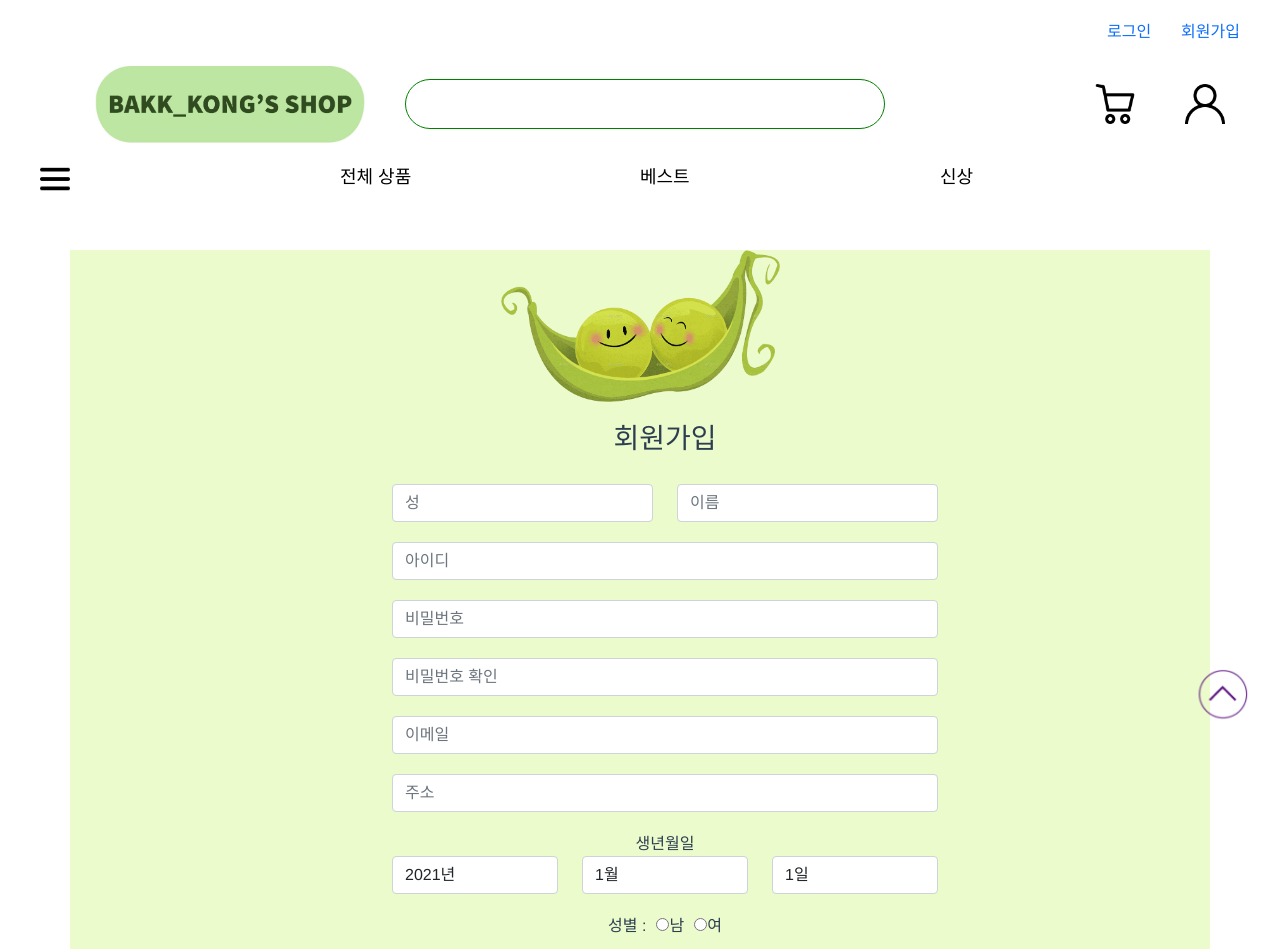
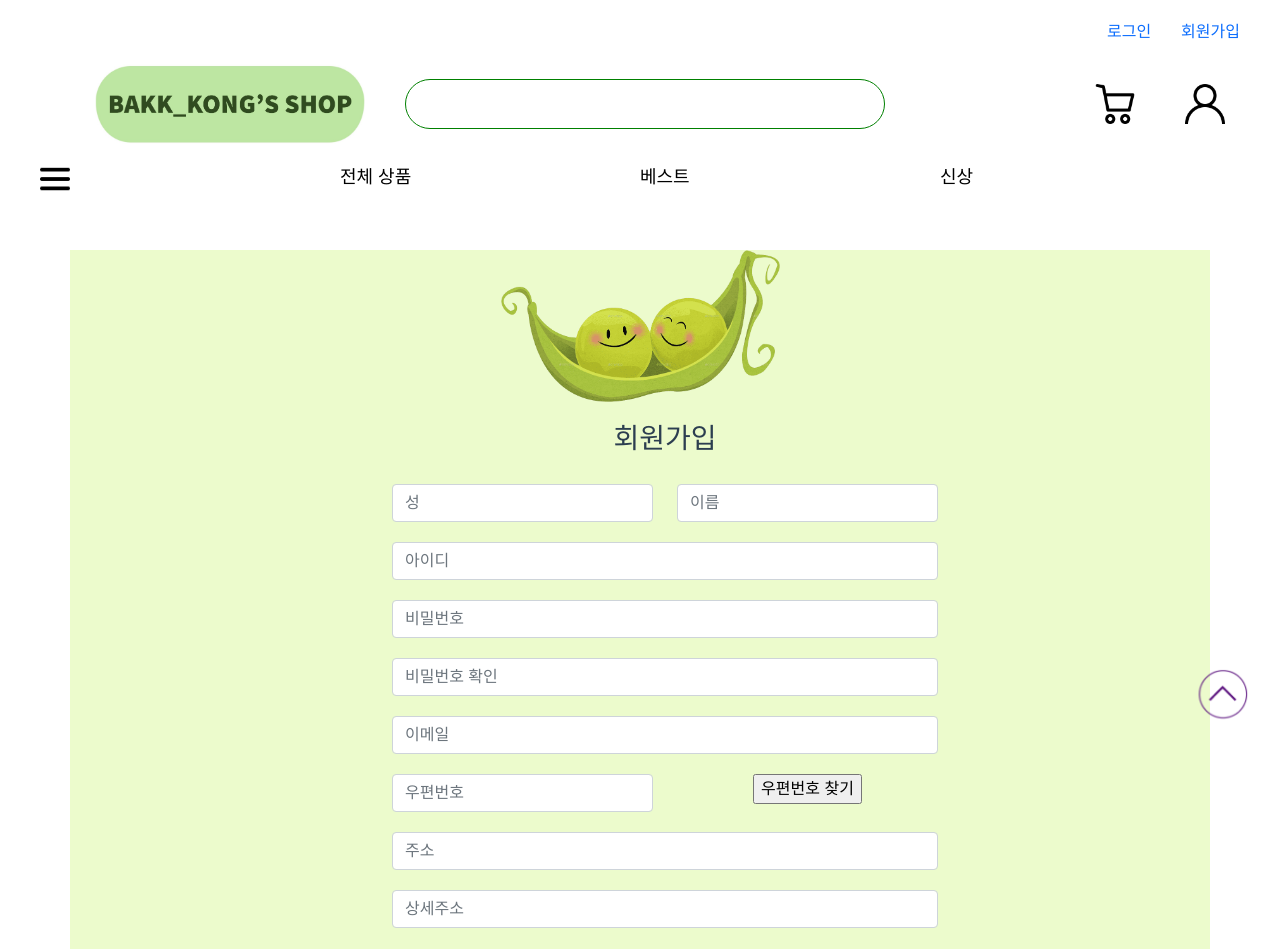
Before and after one commit to BBAK-KONG/ShoppingMallProject, a Vue app: page /SignUpPage in a window 1280 px wide. Shown: the top 949 px of the page. Built offline with nearby package versions, Linux system fonts and the light colour scheme.

Commit message:
[ADD] 카카오 주소 API 추가

```diff
--- a/public/index.html
+++ b/public/index.html
@@ -15,3 +15,6 @@
     <!-- built files will be auto injected -->
   </body>
 </html>
+
+
+<script src="//t1.daumcdn.net/mapjsapi/bundle/postcode/prod/postcode.v2.js"></script>
--- a/src/views/SignUpPage.vue
+++ b/src/views/SignUpPage.vue
@@ -19,7 +19,19 @@
                     <input type="password" name="password" value="" class="form-control input-lg" placeholder="비밀번호"/>
                     <input type="password" name="confirm_password" value="" class="form-control input-lg" placeholder="비밀번호 확인"/>
                     <input type="email" name="email" value="" class="form-control input-lg" placeholder="이메일"/>
-                    <input type="address" name="address" value="" class="form-control input-lg" placeholder="주소"/>
+
+                    <div class="row">
+                        <div class="col">
+                            <input type="text" id="postcode" name="postcode" value="" class="form-control input-lg" placeholder="우편번호">
+                        </div>
+                        <div class="col">
+                            <input type="button" @click="search" value="우편번호 찾기">
+                        </div>
+                    </div>
+
+                    <input type="text" id="address" class="form-control input-lg" placeholder="주소">
+                    <input type="text" id="detailAddress" class="form-control input-lg" placeholder="상세주소">
+
                     <label>생년월일</label>
                     <div class="row">
                         <div class="col-xs-4 col-md-4">
@@ -54,6 +66,7 @@
             </div>
         </div>
     </div>
+
 </template>
 
 <script>
@@ -82,8 +95,32 @@ export default {
                 this.maxDay = 31;
                 break;
         }
+    },
+    search() {
+        new window.daum.Postcode({
+            oncomplete: function(data) {
+                // 팝업에서 검색결과 항목을 클릭했을때 실행할 코드를 작성하는 부분.
+
+                // 각 주소의 노출 규칙에 따라 주소를 조합한다.
+                // 내려오는 변수가 값이 없는 경우엔 공백('')값을 가지므로, 이를 참고하여 분기 한다.
+                var addr = ''; // 주소 변수
+
+                //사용자가 선택한 주소 타입에 따라 해당 주소 값을 가져온다.
+                if (data.userSelectedType === 'R') { // 사용자가 도로명 주소를 선택했을 경우
+                    addr = data.roadAddress;
+                } else { // 사용자가 지번 주소를 선택했을 경우(J)
+                    addr = data.jibunAddress;
+                }
+
+                // 우편번호와 주소 정보를 해당 필드에 넣는다.
+                document.getElementById('postcode').value = data.zonecode;
+                document.getElementById("address").value = addr;
+                // 커서를 상세주소 필드로 이동한다.
+                document.getElementById("detailAddress").focus();
+            }
+        }).open();
     }
-  }
+    }
 }
 </script>
 
```
